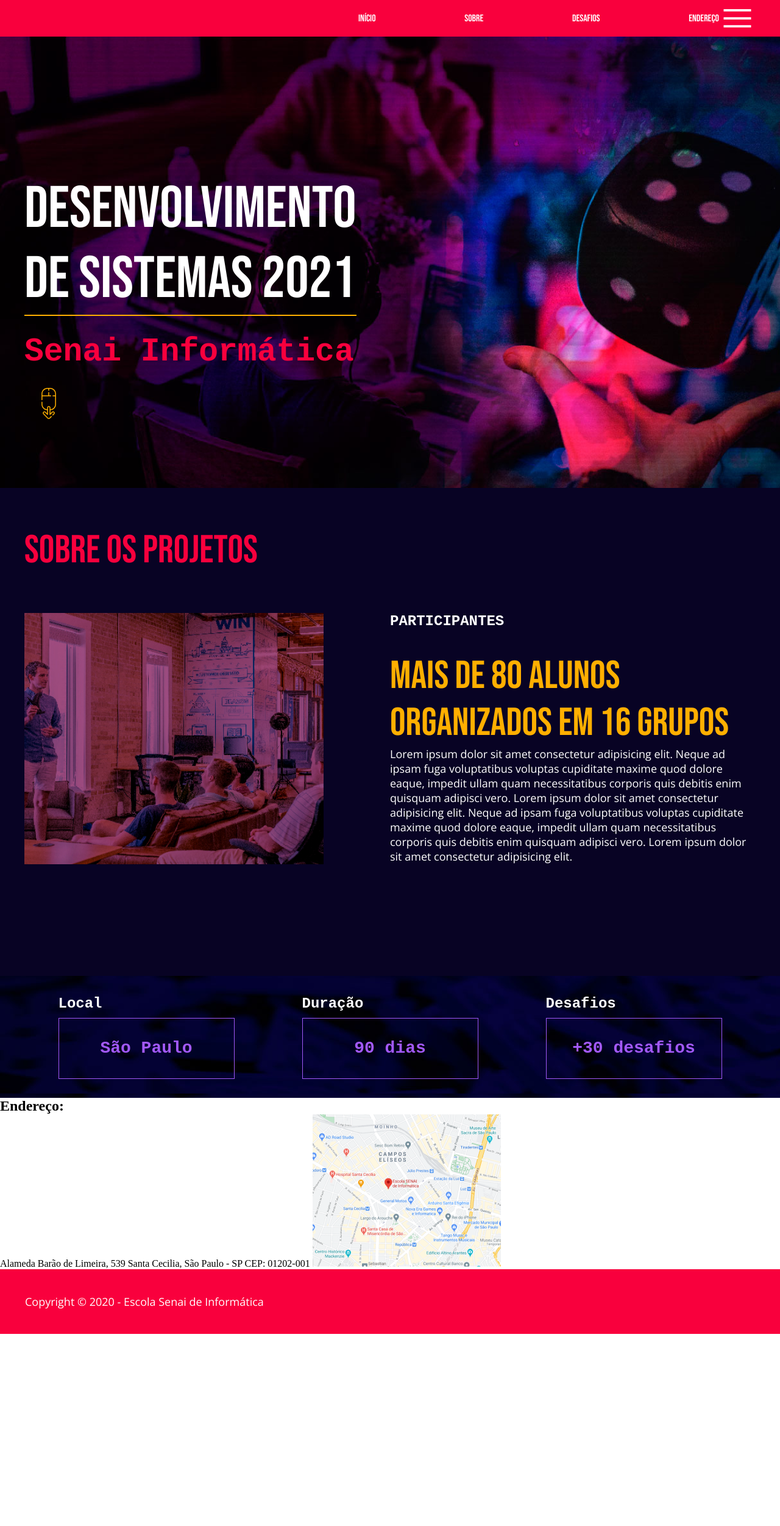
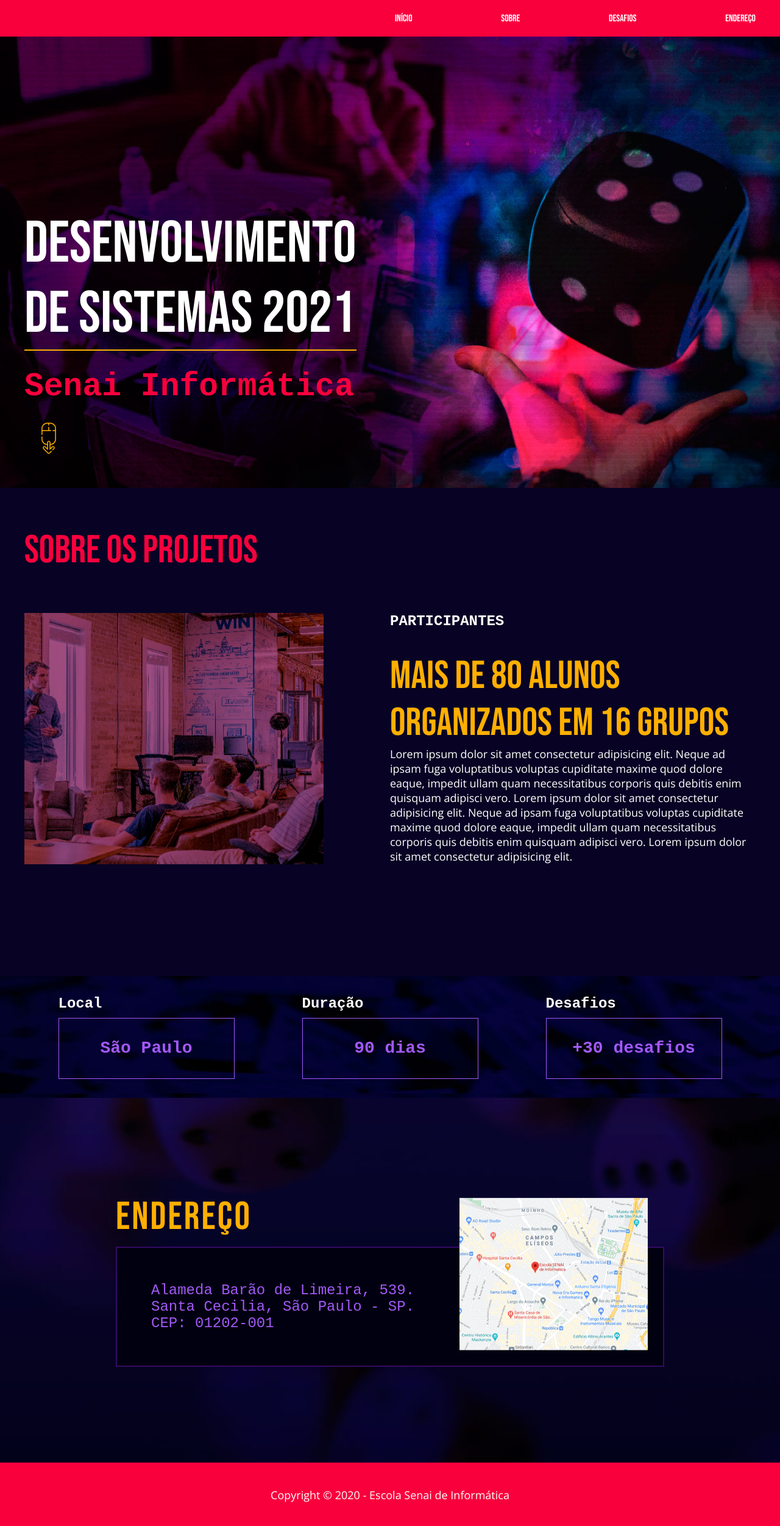
Before and after one commit to gabiiramosss/landing-page, a plain HTML site: page index.html in a window 1280 px wide. Shown: the whole page at 61% size. Before the commit the page ends 2187 px from the top, so only its background shows below. Drawn offline with Linux system fonts and the light colour scheme.

Commit message:
entrega 0803

```diff
--- a/index.html
+++ b/index.html
@@ -25,10 +25,12 @@
     <main>
         <article class="Banner">
             <div class="layout-grid banner-flex">
-                <h1>Desenvolvimento de Sistemas 2021</h1>
-                <hr>
-                <h2>Senai Informática</h2>
-                <img src="assets/images/mouse.svg" alt="ícone Mouse Down">
+                <div id="banner-infobox">
+                    <h1>Desenvolvimento de Sistemas 2021</h1>
+                    <hr>
+                    <h2>Senai Informática</h2>
+                    <img src="assets/images/mouse.svg" alt="ícone Mouse Down">
+                </div>
             </div>
         </article>
 
@@ -81,14 +83,13 @@
         </section>
 
         <section class="endereco">
-            <h1>Endereço:</h1>
-            <p>
-                Alameda Barão de Limeira, 539
-                Santa Cecilia, São Paulo - SP
-                CEP: 01202-001
-
-                <img src="./assets/images/mapa.png" alt="">
-            </p>
+            <div>
+                <h3 class="titulo-endereco">Endereço</h3>
+                <div class="endereco-caixa">
+                    <p class="endereco-texto">Alameda Barão de Limeira, 539. Santa Cecilia, São Paulo - SP. CEP: 01202-001</p>
+                    <img src="assets/images/mapa.png" alt="Mapa do local">
+                </div>
+            </div>
         </section>
 
     </main>
--- a/styles/style.css
+++ b/styles/style.css
@@ -55,6 +55,10 @@ header nav a:hover {
     text-shadow: 2px 2px 20px white;
 }
 
+header img {
+    display:none;
+}
+
 /* MAIN */
 
 /* Banner */
@@ -64,6 +68,17 @@ main .Banner {
     background-image:url(../assets/images/imagem-fundo-banner.png);
     background-repeat: no-repeat;
     background-size: cover;
+    background-position: bottom;
+}
+
+main .banner-flex {
+    display: flex;
+    align-items: center;
+    height: 100%;
+}
+
+main .banner-flex #banner-infobox {
+    width: 560px;
 }
 
 article h1 {
@@ -231,50 +246,46 @@ section .p-info {
 
 /* Section "Endereço" */
 
-main .Endereço {
-    height: 518px;
-    background-image: url(../assets/images/imagem-fundo-endereco.png);
+.endereco {
+    display: flex;
+    flex-direction: column;
+    justify-content: center;
+    align-items: center;
+    height: 598px;
+    background-image: url(/assets/images/imagem-fundo-endereco.png);
 }
 
-section .h3-endereco {
+.titulo-endereco {
     font-family: "Bebas Neue", sans-serif;
     font-size: 64px;
     font-weight: 400;
+    letter-spacing: 3px;
     color: #FFAF00;
-
-    display: flex;
-    padding-top: 81px;
-    padding-left: 264px;
-    padding-bottom: 36px;
+    margin-bottom: 10px;
 }
 
-section .caixa-de-endereco-flex {
+.endereco-caixa {
     display: flex;
-    margin-left: 264px;
-
     position: relative;
-
-    width: 899px;
-    height: 203px;
-
-    border: 1px solid #A259F7;
+    width: 900px;
+    padding: 56px;
     background-color: #010010;
+    border: 2px solid #340B65;
 }
 
-section #caixa-de-endereco p {
-    width: 435px;
-    height: 88px;
-
+.endereco-texto {
     font-family: 'Courier New', Courier, monospace;
     font-size: 24px;
-    font-weight: 400;
     color: #A259F7;
+    width: 445px;
+}
 
-    display: flex;
-    padding-top: 57px;
-    padding-left: 55px;
+.endereco img {
+    position: absolute;
+    right: 25px;
+    bottom: 25px;
 }
-j
+
 /* FOOTER */
 
 footer .footer-flex {
@@ -303,14 +314,18 @@ footer p {
         opacity: 1;
     }
 
-     temporariamente off
+    /* temporariamente off
     main,
     footer
     {
         display: none;
+    } */
+
+    header #menu-mobile {
+        display: block;
     }
 
-    header #menu-mobile {
+    header img {
         display: block;
     }
 
@@ -329,9 +344,22 @@ footer p {
     }
 
     main .banner-flex {
-        display: flex;
+        justify-content: center;
+        align-items: flex-start;
+        padding-top: 80px;
     }
-    article h1 {
+
+    main .banner-flex h1 {
         font-size: 40px;
+        text-align: justify;
+        max-width: 260px;
+    }
+
+    main .banner-flex #banner-infobox {
+        max-width: 355px;
+    }
+
+    main .banner-flex #banner-infobox img {
+        display: none;
     }
 }
```
